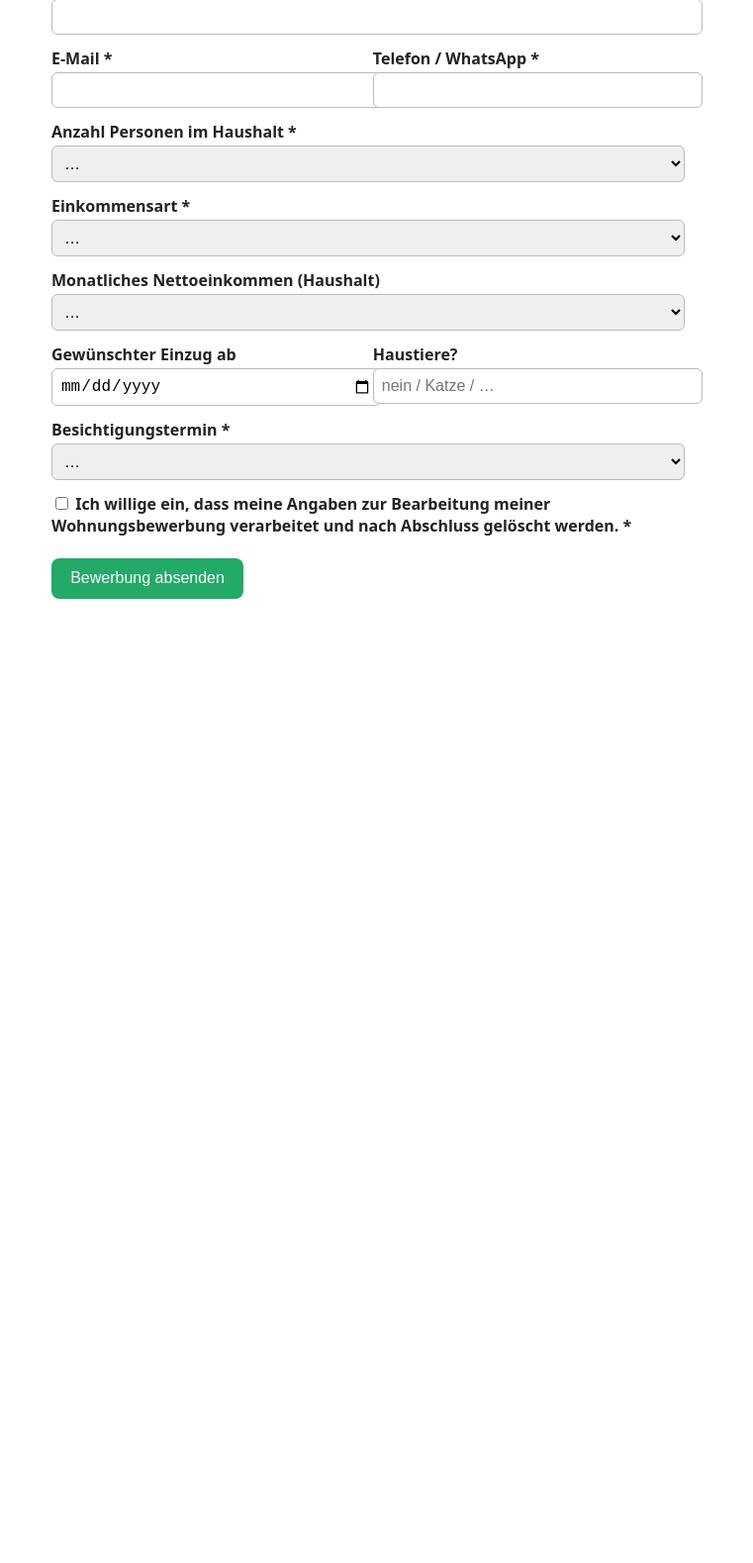
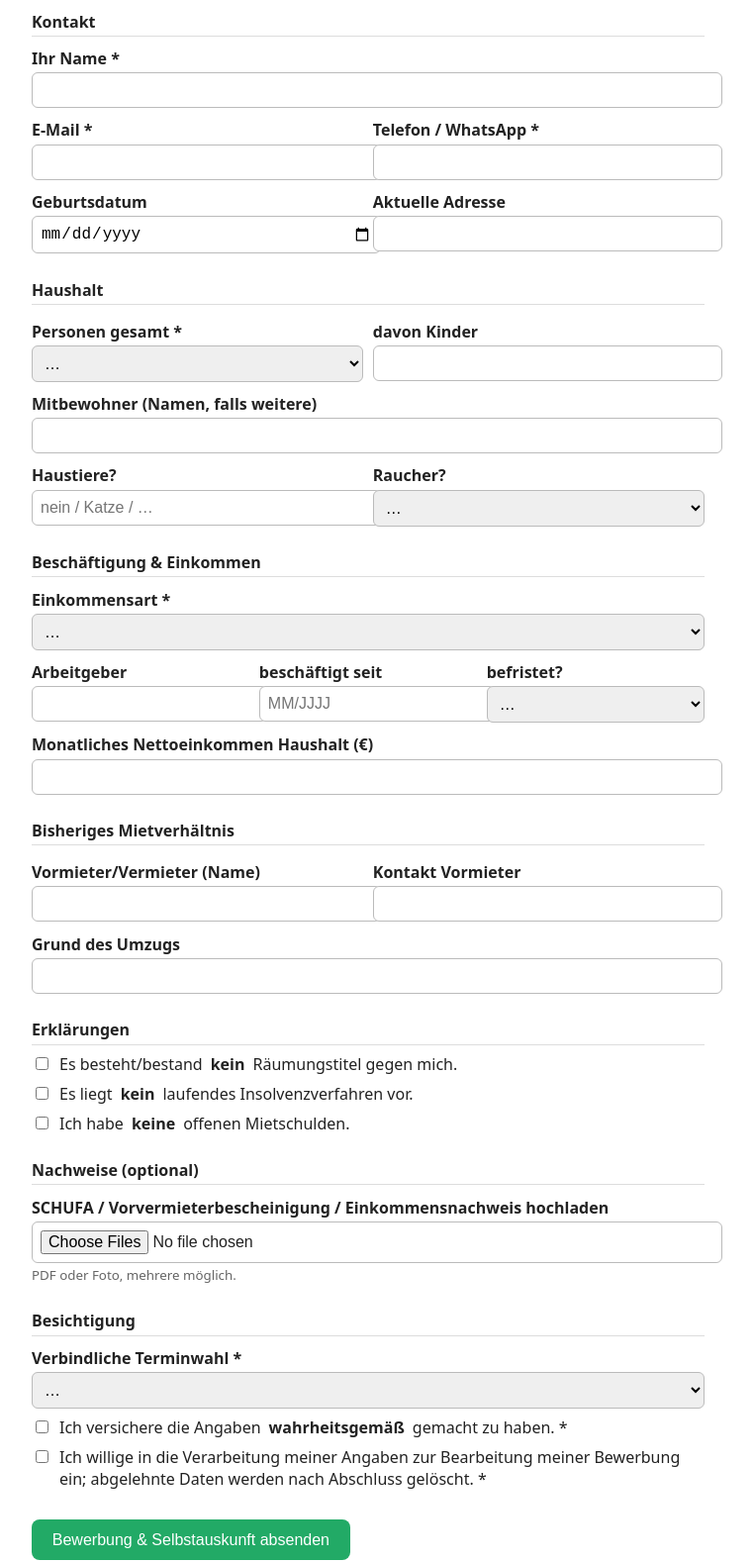
Before and after one commit to mePaul112/hausverwaltung-bewerbung, a plain HTML site: page index.html in a window 1280 px wide. Shown: the part 165-1744 px from the top of the page at 99% size, without its empty margins (268-1029 px from the left). Before the commit the page ends 802 px from the top, so only its background shows below. Drawn offline with Linux system fonts and the light colour scheme.

Commit message:
Add files via upload

```diff
--- a/index.html
+++ b/index.html
@@ -2,66 +2,121 @@
 <html lang="de">
 <head>
 <meta charset="utf-8"><meta name="viewport" content="width=device-width, initial-scale=1">
-<title>Wohnungsbewerbung – Körnerstraße 35</title>
+<title>Wohnungsbewerbung & Selbstauskunft – Körnerstraße 35</title>
 <style>
- body{font-family:system-ui,sans-serif;max-width:640px;margin:2rem auto;padding:0 1rem;color:#222}
- h1{font-size:1.4rem} label{display:block;margin:.8rem 0 .2rem;font-weight:600}
+ body{font-family:system-ui,sans-serif;max-width:680px;margin:2rem auto;padding:0 1rem;color:#222}
+ h1{font-size:1.35rem} h2{font-size:1rem;margin:1.6rem 0 .3rem;border-bottom:1px solid #ddd;padding-bottom:.2rem}
+ label{display:block;margin:.7rem 0 .2rem;font-weight:600}
  input,select,textarea{width:100%;padding:.5rem;border:1px solid #bbb;border-radius:6px;font-size:1rem}
- .row{display:flex;gap:.6rem} .row>div{flex:1}
- button{margin-top:1.2rem;padding:.7rem 1.2rem;border:0;border-radius:8px;background:#2a6;color:#fff;font-size:1rem;cursor:pointer}
- small{color:#666} .ok{color:#2a6;font-weight:600} .err{color:#c33}
+ .row{display:flex;gap:.6rem;flex-wrap:wrap}.row>div{flex:1;min-width:160px}
+ .chk{font-weight:400;display:flex;gap:.5rem;align-items:flex-start;margin:.5rem 0}
+ .chk input{width:auto;margin-top:.25rem}
+ button{margin-top:1.4rem;padding:.7rem 1.3rem;border:0;border-radius:8px;background:#2a6;color:#fff;font-size:1rem;cursor:pointer}
+ small{color:#666}.ok{color:#2a6;font-weight:600}.err{color:#c33}
 </style>
 </head>
 <body>
-<h1>Wohnungsbewerbung – Körnerstraße 35, Bremerhaven</h1>
-<p><small>Mit diesem Formular melden Sie sich zur Sammelbesichtigung an und übermitteln Ihre Selbstauskunft. Pflichtfelder *.</small></p>
+<h1>Wohnungsbewerbung & Mieterselbstauskunft – Körnerstraße 35, Bremerhaven</h1>
+<p><small>Diese Angaben ersetzen die Papier-Mieterselbstauskunft. Sie melden sich zugleich zur Sammelbesichtigung an. Pflichtfelder *.</small></p>
 <form id="f">
+ <h2>Kontakt</h2>
  <label>Ihr Name *</label><input name="name" required>
  <div class="row">
   <div><label>E-Mail *</label><input type="email" name="email" required></div>
   <div><label>Telefon / WhatsApp *</label><input name="phone" required></div>
  </div>
- <label>Anzahl Personen im Haushalt *</label>
- <select name="personen" required><option value="">…</option><option>1</option><option>2</option><option>3</option><option>4</option><option>5</option></select>
+ <div class="row">
+  <div><label>Geburtsdatum</label><input type="date" name="geburtsdatum"></div>
+  <div><label>Aktuelle Adresse</label><input name="aktuelle_adresse"></div>
+ </div>
+
+ <h2>Haushalt</h2>
+ <div class="row">
+  <div><label>Personen gesamt *</label><select name="personen" required><option value="">…</option><option>1</option><option>2</option><option>3</option><option>4</option><option>5</option></select></div>
+  <div><label>davon Kinder</label><input type="number" name="anzahl_kinder" min="0"></div>
+ </div>
+ <label>Mitbewohner (Namen, falls weitere)</label><input name="mitbewohner">
+ <div class="row">
+  <div><label>Haustiere?</label><input name="haustiere" placeholder="nein / Katze / …"></div>
+  <div><label>Raucher?</label><select name="raucher"><option value="">…</option><option value="false">nein</option><option value="true">ja</option></select></div>
+ </div>
+
+ <h2>Beschäftigung & Einkommen</h2>
  <label>Einkommensart *</label>
  <select name="einkommensart" required><option value="">…</option><option>Angestellt</option><option>Selbstständig</option><option>Rente</option><option>Jobcenter</option><option>Sonstiges</option></select>
- <label>Monatliches Nettoeinkommen (Haushalt)</label>
- <select name="einkommen_spanne"><option value="">…</option><option>&lt; 1.500 €</option><option>1.500–2.500 €</option><option>2.500–3.500 €</option><option>&gt; 3.500 €</option></select>
  <div class="row">
-  <div><label>Gewünschter Einzug ab</label><input type="date" name="einzug_ab"></div>
-  <div><label>Haustiere?</label><input name="haustiere" placeholder="nein / Katze / …"></div>
+  <div><label>Arbeitgeber</label><input name="arbeitgeber"></div>
+  <div><label>beschäftigt seit</label><input name="beschaeftigt_seit" placeholder="MM/JJJJ"></div>
+  <div><label>befristet?</label><select name="befristet"><option value="">…</option><option value="false">nein</option><option value="true">ja</option></select></div>
  </div>
- <label>Besichtigungstermin *</label>
+ <label>Monatliches Nettoeinkommen Haushalt (€)</label><input type="number" name="netto_einkommen_eur" min="0" step="50">
+
+ <h2>Bisheriges Mietverhältnis</h2>
+ <div class="row">
+  <div><label>Vormieter/Vermieter (Name)</label><input name="vormieter_name"></div>
+  <div><label>Kontakt Vormieter</label><input name="vormieter_kontakt"></div>
+ </div>
+ <label>Grund des Umzugs</label><input name="umzugsgrund">
+
+ <h2>Erklärungen</h2>
+ <label class="chk"><input type="checkbox" name="raeumungstitel"> Es besteht/bestand <b>kein</b> Räumungstitel gegen mich.</label>
+ <label class="chk"><input type="checkbox" name="insolvenz"> Es liegt <b>kein</b> laufendes Insolvenzverfahren vor.</label>
+ <label class="chk"><input type="checkbox" name="mietschulden"> Ich habe <b>keine</b> offenen Mietschulden.</label>
+
+ <h2>Nachweise (optional)</h2>
+ <label>SCHUFA / Vorvermieterbescheinigung / Einkommensnachweis hochladen</label>
+ <input type="file" name="nachweise" id="nachweise" multiple accept=".pdf,.jpg,.jpeg,.png">
+ <small>PDF oder Foto, mehrere möglich.</small>
+
+ <h2>Besichtigung</h2>
+ <label>Verbindliche Terminwahl *</label>
  <select name="slot" required><option value="">…</option><option>Sa. – 11:00 Uhr (Sammeltermin)</option><option>So. – 13:00 Uhr (Sammeltermin)</option></select>
- <label><input type="checkbox" name="consent" required style="width:auto"> Ich willige ein, dass meine Angaben zur Bearbeitung meiner Wohnungsbewerbung verarbeitet und nach Abschluss gelöscht werden. *</label>
+
+ <label class="chk"><input type="checkbox" name="wahrheitsgemaess" required> Ich versichere die Angaben <b>wahrheitsgemäß</b> gemacht zu haben. *</label>
+ <label class="chk"><input type="checkbox" name="consent" required> Ich willige in die Verarbeitung meiner Angaben zur Bearbeitung meiner Bewerbung ein; abgelehnte Daten werden nach Abschluss gelöscht. *</label>
+
  <input type="hidden" name="unit_id" id="unit_id">
- <button type="submit">Bewerbung absenden</button>
+ <button type="submit">Bewerbung & Selbstauskunft absenden</button>
  <p id="msg"></p>
 </form>
 <script>
- // ====== KONFIG: hier deine Supabase-Werte eintragen (anon key ist öffentlich, RLS schützt) ======
  const SUPABASE_URL = "https://qdkfzzfnntfyvutztckl.supabase.co";
  const SUPABASE_ANON_KEY = "eyJhbGciOiJIUzI1NiIsInR5cCI6IkpXVCJ9.eyJpc3MiOiJzdXBhYmFzZSIsInJlZiI6InFka2Z6emZubnRmeXZ1dHp0Y2tsIiwicm9sZSI6ImFub24iLCJpYXQiOjE3ODE4NjgyOTYsImV4cCI6MjA5NzQ0NDI5Nn0.iXEsIiltmZjwrwk9YPNlgbadwxFrqBvkhDu55rrTCH8";
- // unit_id aus URL ?unit=BHV-KS35-04
+ const BOOLS = ['raucher','befristet','raeumungstitel','insolvenz','mietschulden'];
  document.getElementById('unit_id').value = new URLSearchParams(location.search).get('unit') || '';
+ function uid(){ return (self.crypto&&crypto.randomUUID)?crypto.randomUUID():(Date.now()+'-'+Math.floor(Math.random()*1e9)); }
  document.getElementById('f').addEventListener('submit', async (e)=>{
    e.preventDefault();
-   const fd = new FormData(e.target), o = {};
+   const msg=document.getElementById('msg'); msg.textContent='Wird gesendet…'; msg.className='';
+   const fd=new FormData(e.target), o={};
    fd.forEach((v,k)=>{
-     if (k==='consent'){ o.consent = true; return; }
-     if (v === '' || v == null) return;            // leere Felder weglassen -> NULL
-     if (k==='personen'){ o.personen = parseInt(v,10); return; }
-     if (k==='raucher'){ o.raucher = (v==='on'); return; }
-     o[k] = v;
+     if(k==='nachweise') return;
+     if(k==='consent'){o.consent=true;return;}
+     if(k==='wahrheitsgemaess'){o.wahrheitsgemaess=true;return;}
+     if(k==='raeumungstitel'||k==='insolvenz'||k==='mietschulden'){ return; } // Checkbox-Erklärung: Haken = "kein…" = false
+     if(v===''||v==null) return;
+     if(k==='personen'||k==='anzahl_kinder'){o[k]=parseInt(v,10);return;}
+     if(k==='netto_einkommen_eur'){o[k]=parseFloat(v);return;}
+     if(k==='befristet'||k==='raucher'){o[k]=(v==='true');return;}
+     o[k]=v;
    });
-   const msg = document.getElementById('msg');
+   // Erklärungs-Checkboxen: angehakt => "kein Räumungstitel/Insolvenz/Mietschulden" => Feldwert false; nicht angehakt => true (=Problem)
+   ['raeumungstitel','insolvenz','mietschulden'].forEach(k=>{ o[k] = !e.target.elements[k].checked; });
    try{
-     const r = await fetch(`${SUPABASE_URL}/rest/v1/applicants`, {
+     const files=document.getElementById('nachweise').files;
+     if(files.length){
+       const ref=uid(); o.nachweis_ref=ref;
+       for(const file of files){
+         await fetch(`${SUPABASE_URL}/storage/v1/object/nachweise/${ref}/${encodeURIComponent(file.name)}`,
+           {method:'POST',headers:{apikey:SUPABASE_ANON_KEY,Authorization:'Bearer '+SUPABASE_ANON_KEY},body:file});
+       }
+     }
+     const r=await fetch(`${SUPABASE_URL}/rest/v1/applicants`,{
        method:'POST',
-       headers:{'Content-Type':'application/json','apikey':SUPABASE_ANON_KEY,'Authorization':`Bearer ${SUPABASE_ANON_KEY}`,'Prefer':'return=minimal'},
-       body: JSON.stringify(o)
+       headers:{'Content-Type':'application/json',apikey:SUPABASE_ANON_KEY,Authorization:'Bearer '+SUPABASE_ANON_KEY,Prefer:'return=minimal'},
+       body:JSON.stringify(o)
      });
-     if(r.ok){ e.target.reset(); msg.className='ok'; msg.textContent='Vielen Dank! Ihre Bewerbung ist eingegangen.'; }
+     if(r.ok){ e.target.reset(); msg.className='ok'; msg.textContent='Vielen Dank! Ihre Bewerbung und Selbstauskunft sind eingegangen.'; }
      else { msg.className='err'; msg.textContent='Fehler beim Senden ('+r.status+'). Bitte später erneut versuchen.'; }
    }catch(err){ msg.className='err'; msg.textContent='Netzwerkfehler. Bitte später erneut versuchen.'; }
  });
```
